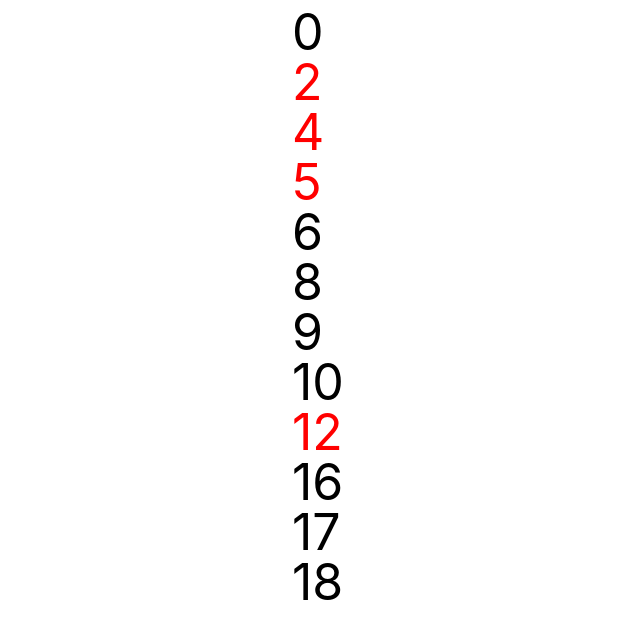
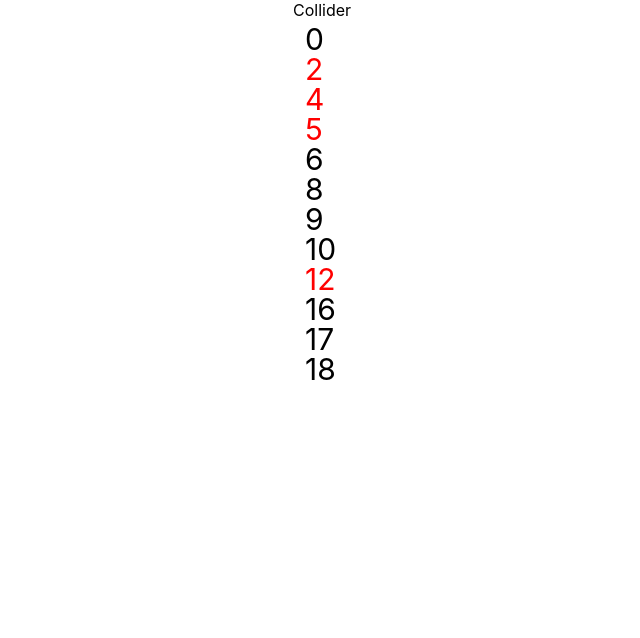
Before and after one commit to nickzylstra/collider, a React (Create React App) app: page / in a window 1280 px wide. Shown: the top 638 px of the page, without its empty margins (318-958 px from the left). Built offline with nearby package versions, Linux system fonts and the light colour scheme.

Commit message:
Stub Collider component

```diff
--- a/src/App.js
+++ b/src/App.js
@@ -1,5 +1,6 @@
 import React from 'react';
 import NumberShifter from './components/NumberShifter';
+import Collider from './components/collider/Collider';
 import './App.css';
 
 
@@ -8,6 +9,7 @@ function App() {
 
   return (
     <div className="App">
+      <Collider />
       <NumberShifter />
     </div>
   );
--- a/src/components/NumberShifter.jsx
+++ b/src/components/NumberShifter.jsx
@@ -4,8 +4,8 @@ import * as d3 from 'd3';
 
 const D3Container = ({ data }) => {
   const d3Container = useRef(null);
-  const width = 60;
-  const height = 50;
+  const width = 35;
+  const height = 30;
 
   useEffect(() => {
     const svg = d3.select(d3Container.current);
--- /dev/null
+++ b/src/components/collider/Collider.jsx
@@ -0,0 +1,13 @@
+import React, { useState, useRef, useEffect } from 'react';
+import * as d3 from 'd3';
+
+const Collider = () => {
+
+  return (
+    <>
+      Collider
+    </>
+  )
+};
+
+export default Collider;
```
